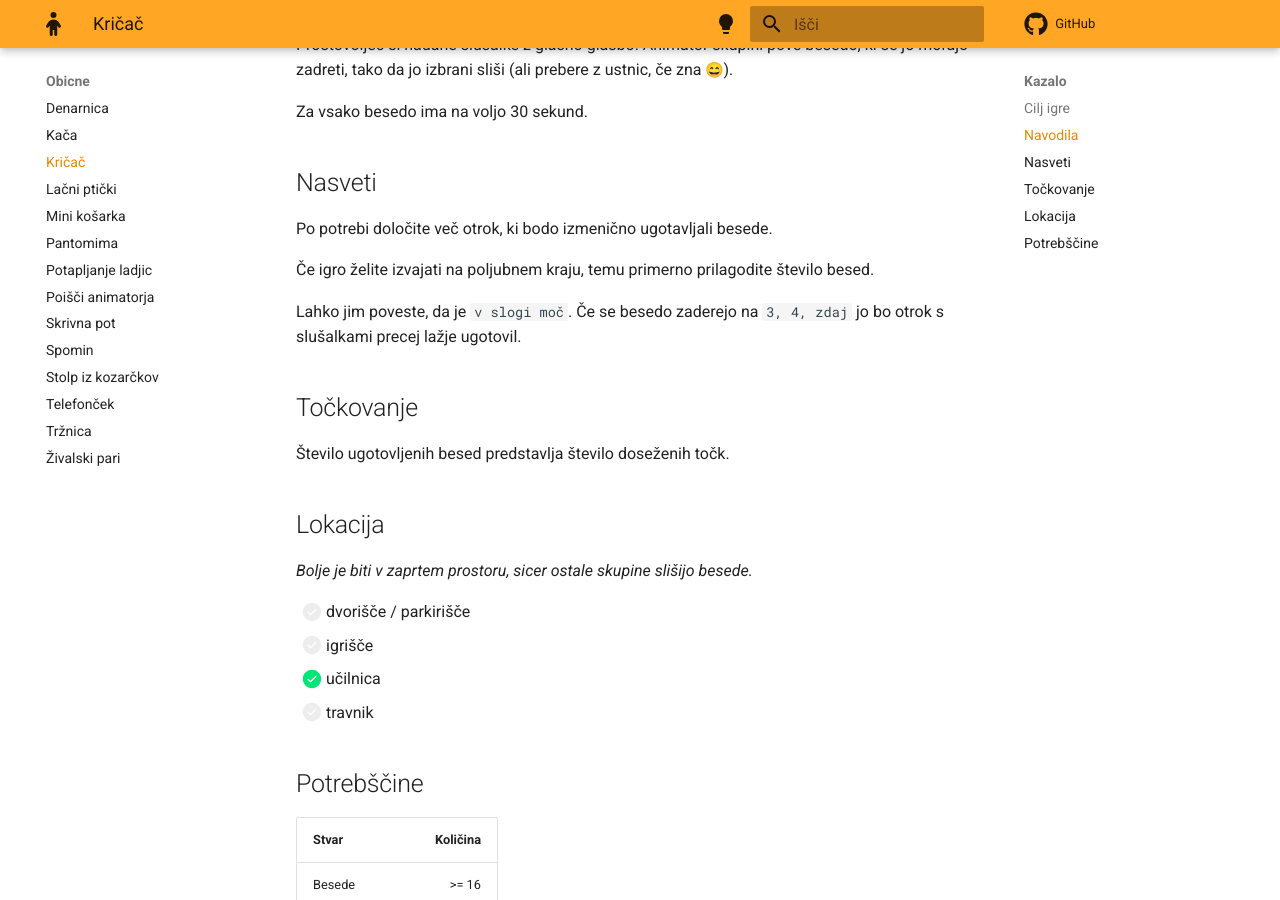
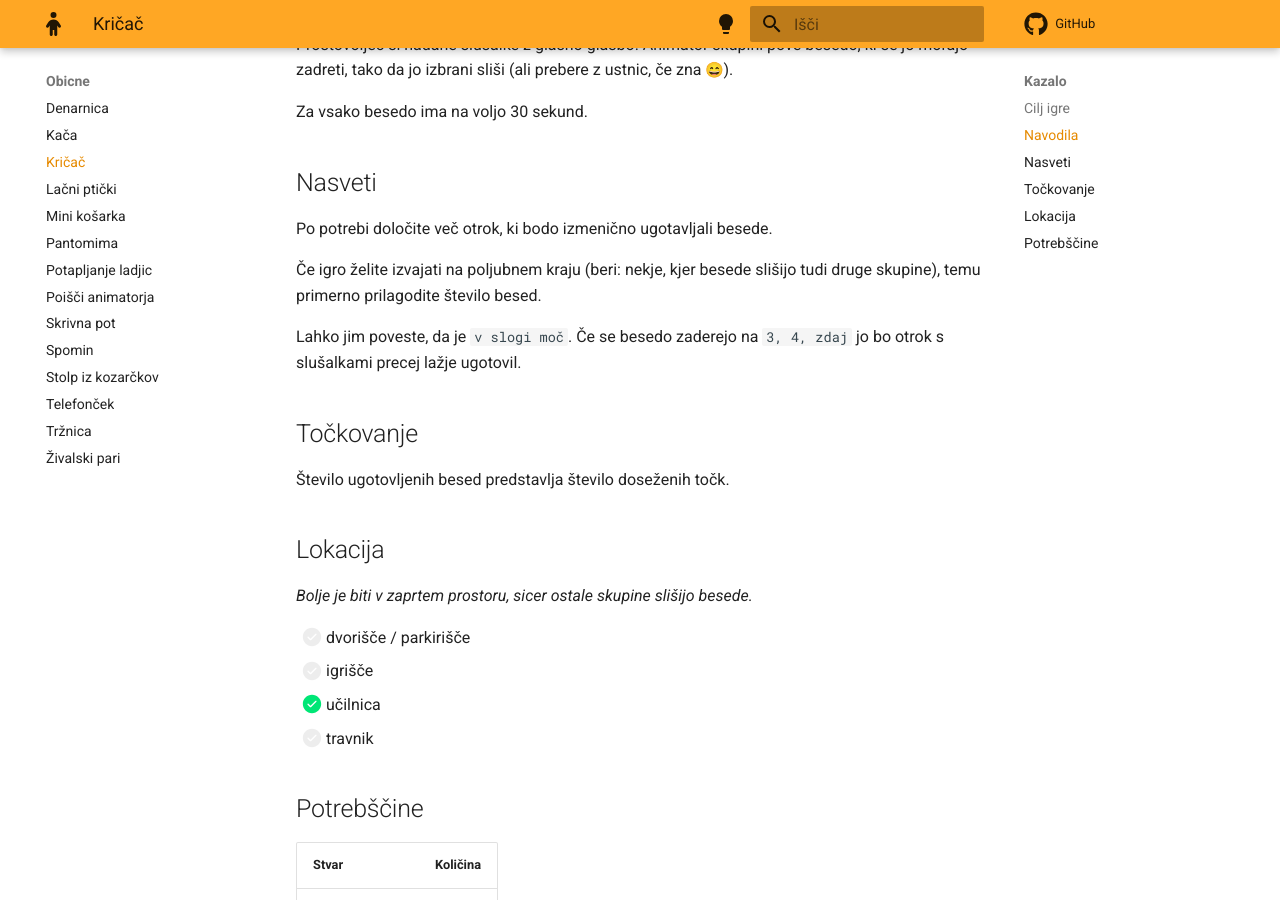
Before and after one commit to samolego/VelikeIgre, an MkDocs documentation site: the page built from docs/obicne/kricac.md, in a window 1280 px wide and 900 px high, scrolled down 405 px. Built offline with MkDocs 1.6.1 and Material for MkDocs 9.7.7, drawn with Linux system fonts in a browser that asks for light colours; emoji names are drawn with the system emoji font; comment, search, counter and statistics services are not loaded.

Commit message:
majhen popravek pri kričaču

```diff
--- a/docs/obicne/kricac.md
+++ b/docs/obicne/kricac.md
@@ -21,8 +21,9 @@ Za vsako besedo ima na voljo 30 sekund.
 Po potrebi določite več otrok, ki bodo
 izmenično ugotavljali besede.
 
-Če igro želite izvajati na poljubnem kraju, temu
-primerno prilagodite število besed.
+Če igro želite izvajati na poljubnem kraju
+(beri: nekje, kjer besede slišijo tudi druge skupine),
+temu primerno prilagodite število besed.
 
 Lahko jim poveste, da je `v slogi moč`.
 Če se besedo zaderejo na `3, 4, zdaj` jo
```
